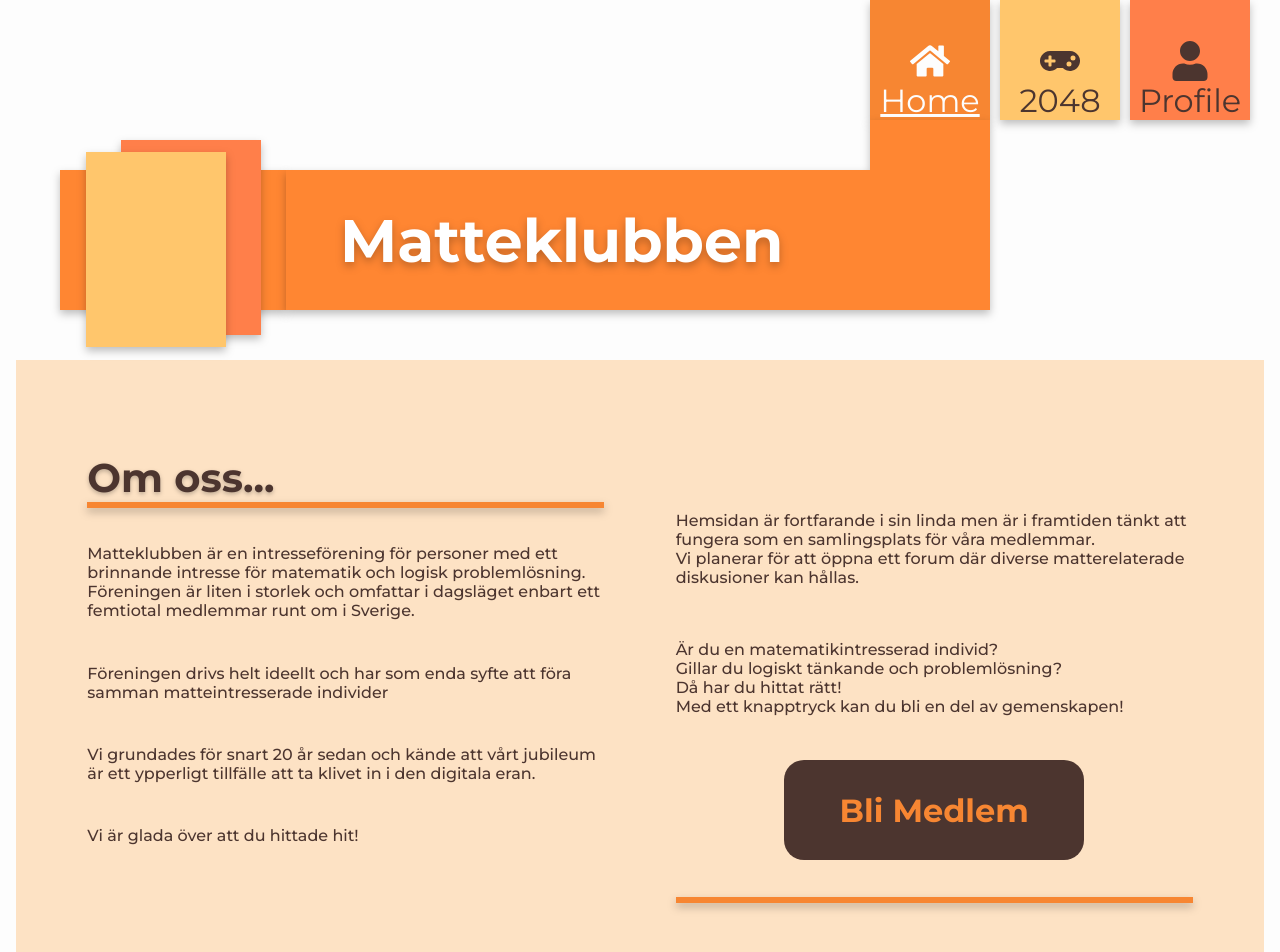
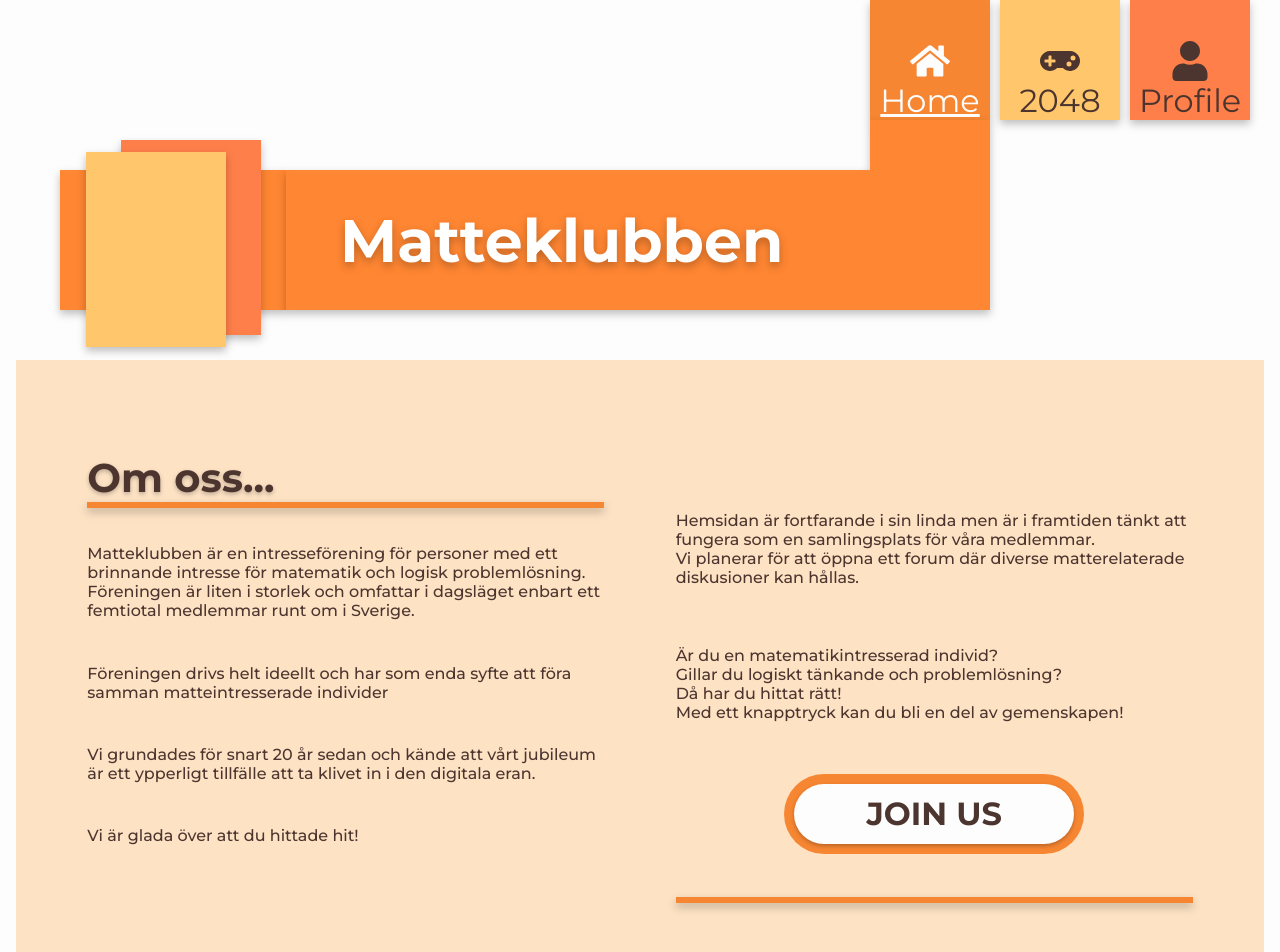
Before and after one commit to SamuelMeijer/examination-project-extended, a React (Create React App) app in the folder frontend/: page /home in a window 1280 px wide. Shown: the top 952 px of the page. Built offline with nearby package versions, Linux system fonts and the light colour scheme.

Commit message:
Updating design for styledButton-Component

```diff
--- a/frontend/src/components/StyledButton/StyledButton.tsx
+++ b/frontend/src/components/StyledButton/StyledButton.tsx
@@ -8,20 +8,25 @@ interface ButtonProps {
   pathName?: string;
 }
 
-export default function StyledButton({ textInput, colorInput, pathName }: ButtonProps) {
+export default function StyledButton({
+  textInput,
+  colorInput,
+  pathName,
+}: ButtonProps) {
   const navigate = useNavigate();
 
   const dynamicColor: CSSProperties = {
-    color: colorInput,
+    backgroundColor: colorInput,
   };
 
   const handleOnClick = (event: React.MouseEvent<HTMLButtonElement>) => {
     event.preventDefault();
     if (pathName) {
-      navigate(`/${pathName}`)
+      navigate(`/${pathName}`);
     }
   };
 
+  // TODO: Add icons
   return (
     <button
       value={textInput}
@@ -29,7 +34,9 @@ export default function StyledButton({ textInput, colorInput, pathName }: Button
       style={dynamicColor}
       onClick={handleOnClick}
     >
-      {textInput}
+      <span className={Styles.white}>
+        {textInput}
+      </span>
     </button>
   );
 }
--- a/frontend/src/components/StyledButton/styledButton.module.css
+++ b/frontend/src/components/StyledButton/styledButton.module.css
@@ -1,11 +1,11 @@
 
 .buttonStyle {
     width: 300px;
-    height: 100px;
+    height: 80px;
 
-    border-radius: 20px;
+    border-radius: 40px;
 
-    background-color: #4C352F;
+    color: #4C352F;
 
     font-family: 'Montserrat', sans-serif;
     font-size: 2rem;
@@ -19,3 +19,17 @@
 
     cursor: pointer;
 }
+
+.white {
+    width: 280px;
+    height: 60px;
+
+    display: flex;
+    align-items: center;
+    justify-content: center;
+
+    border-radius: 40px;
+    background-color: #fdfdfd;
+
+    filter: drop-shadow(0 0.125rem 0.125rem rgba(0,0,0,0.25));
+}
--- a/frontend/src/pages/Home/Home.tsx
+++ b/frontend/src/pages/Home/Home.tsx
@@ -36,7 +36,7 @@ export default function Home() {
             Då har du hittat rätt!<br/>
             Med ett knapptryck kan du bli en del av gemenskapen!
           </p>
-          <StyledButton textInput="Bli Medlem" colorInput="#F78632" pathName="profile"/>
+          <StyledButton textInput="JOIN US" colorInput="#F78632" pathName="profile"/>
           <div className={Styles.colorDivider} />
         </div>
       </section>
@@ -71,7 +71,7 @@ export default function Home() {
           Om en spelbricka får värdet 2048 har spelaren vunnit.<br/>
           Om inga tomma rutor finns när en ny bricka kan genereras och inga tillgängliga hopslagningar finns har spelaren förlorat.
           </p>
-          <StyledButton textInput="Spela 2048" colorInput="#FFC66C" pathName="game"/>
+          <StyledButton textInput="PLAY 2048" colorInput="#FFC66C" pathName="game"/>
           <div className={Styles.colorDivider} />
         </div>
       </section>
```
